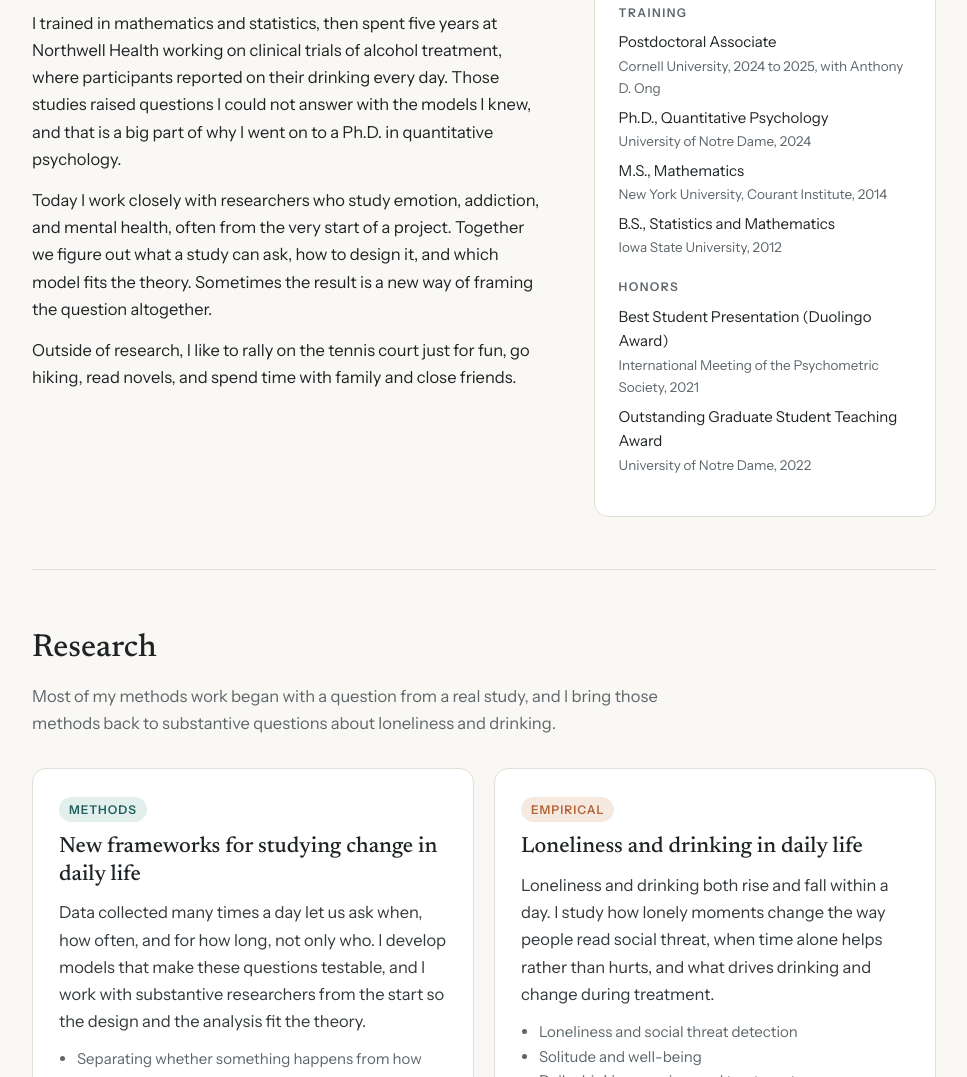
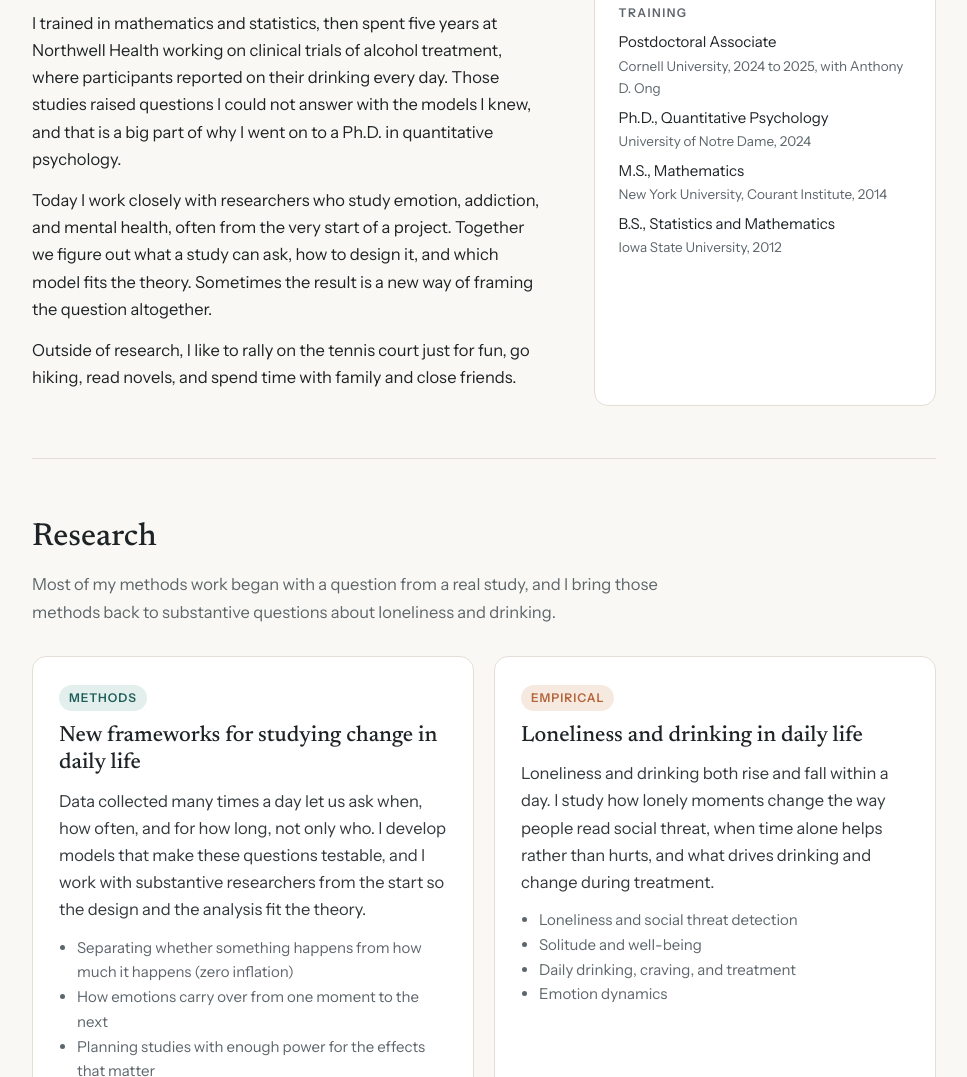
Before and after one commit to shaosijing/sjshao.github.io, a plain HTML site: page index.html in a window 1280 px wide. Shown: the part 788-1865 px from the top of the page, without its empty margins (156-1123 px from the left). Drawn offline with Linux system fonts and the light colour scheme.

Commit message:
Add files via upload

```diff
--- a/index.html
+++ b/index.html
@@ -207,9 +207,6 @@
           <li>M.S., Mathematics<span>New York University, Courant Institute, 2014</span></li>
           <li>B.S., Statistics and Mathematics<span>Iowa State University, 2012</span></li>
         </ul>
-        <h3>Honors</h3>
-        <ul><li>Best Student Presentation (Duolingo Award)<span>International Meeting of the Psychometric Society, 2021</span></li>
-        <li>Outstanding Graduate Student Teaching Award<span>University of Notre Dame, 2022</span></li></ul>
       </aside>
     </div>
   </section>
```
